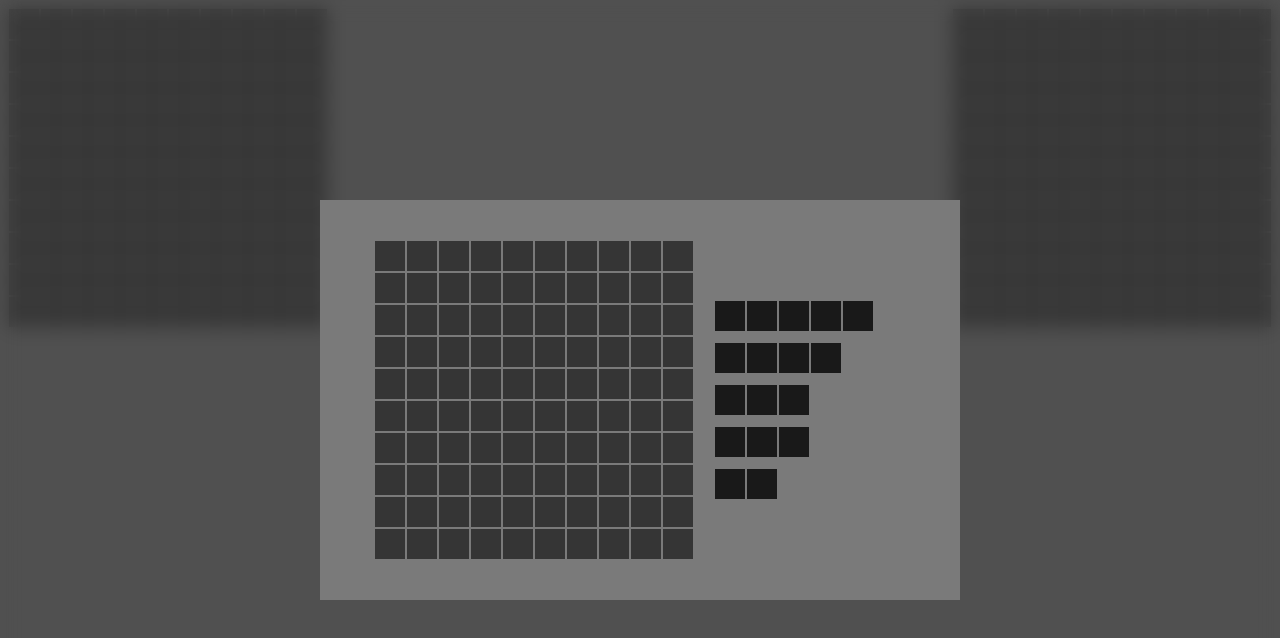
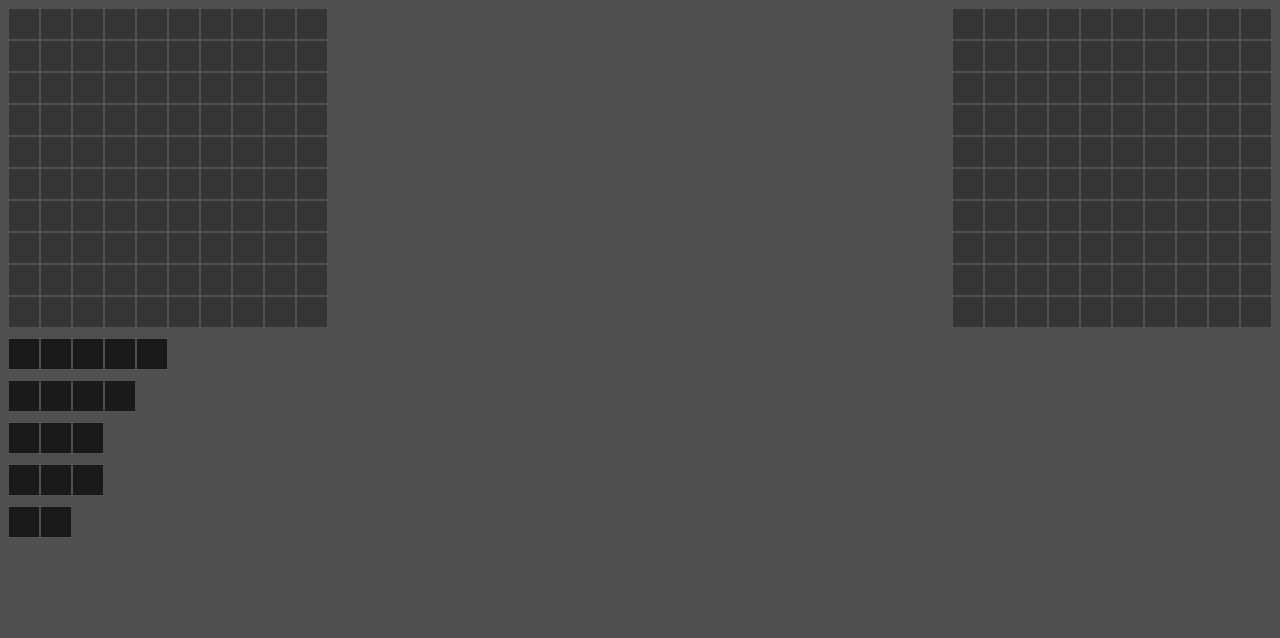
Before and after one commit to Brobo1/battleship, a website built with webpack: page src/template.html in a window 1280 px wide. Built offline with nearby package versions, Linux system fonts and the light colour scheme.

Commit message:
Remove modal and refactor ship display logic
Deleted the modal element from the template and modified the showAvailableShips function to take a target div element for appending ship elements. Updated calls to this function to reflect the new parameter to ensure proper ship display initialization.

```diff
--- a/src/components/startBoard.js
+++ b/src/components/startBoard.js
@@ -6,15 +6,14 @@ const modalDiv = document.getElementById("modal-content");
 
 let player = new Player("Human", "human");
 
-createBoard(player, modalDiv);
-
-export function showAvailableShips(players) {
+export function showAvailableShips(players, divEle) {
   let availableShips = players.avaiableShips;
   let ships = document.createElement("div");
   ships.className = "ships";
   for (let i = 0; i < availableShips.length; i++) {
     let ship = document.createElement("div");
     ship.className = "ship";
+    ship.draggable = true;
     for (let j = 0; j < availableShips[i].ship.length; j++) {
       let cell = document.createElement("div");
       cell.className = "cell";
@@ -24,7 +23,5 @@ export function showAvailableShips(players) {
     }
     ships.appendChild(ship);
   }
-  modalDiv.appendChild(ships);
+  divEle.appendChild(ships);
 }
-
-showAvailableShips(player);
--- a/src/index.js
+++ b/src/index.js
@@ -33,5 +33,6 @@ gridsDiv.addEventListener("click", (e) => {
   // }
 });
 
+showAvailableShips(players.p1, shipsDiv);
 // assignBoard();
 assignBoard(players);
--- a/src/template.html
+++ b/src/template.html
@@ -5,9 +5,6 @@
     <title>Title</title>
   </head>
   <body>
-    <div id="modal">
-      <div id="modal-content"></div>
-    </div>
     <div id="container">
       <div id="grids"></div>
       <div id="ships"></div>
```
